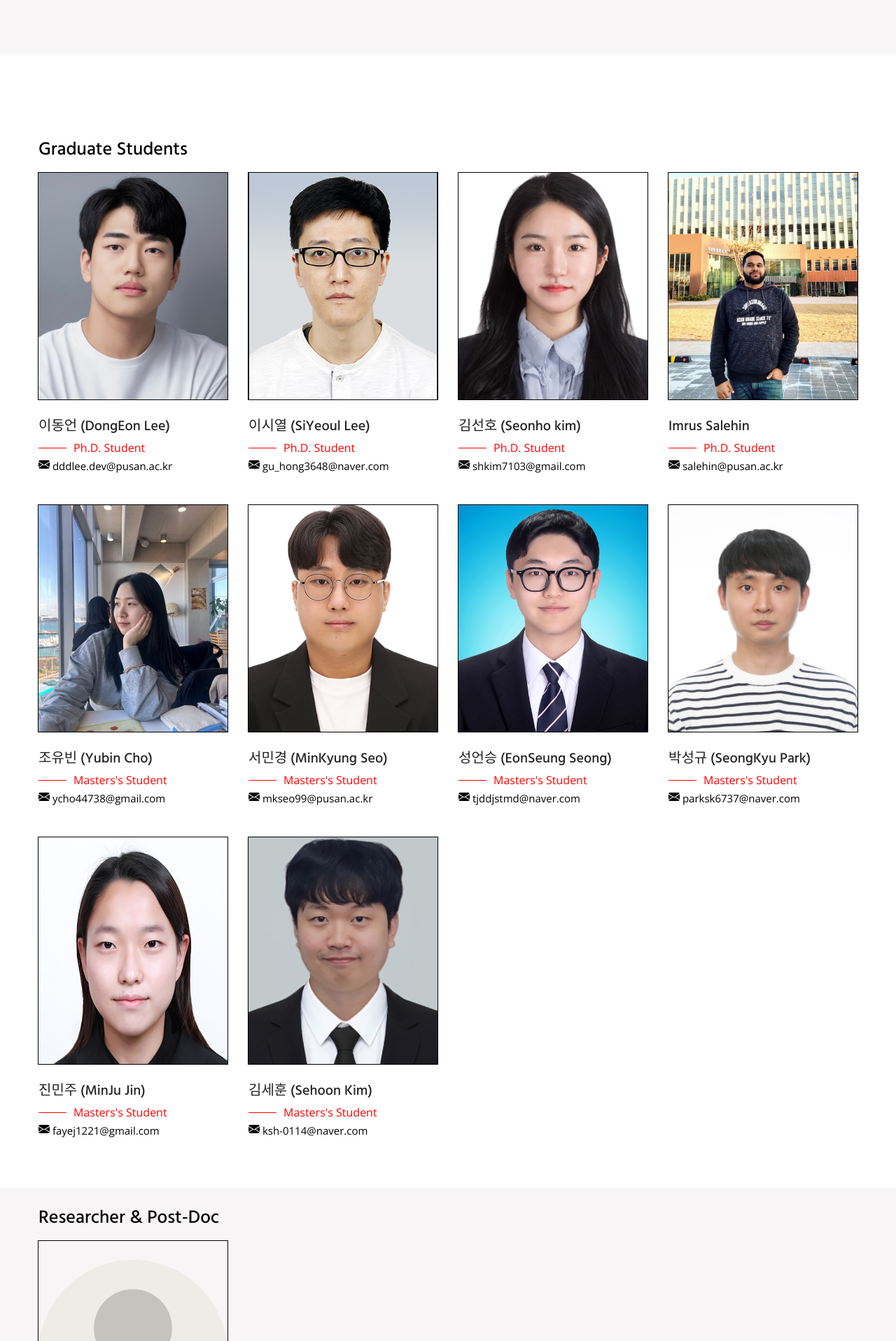
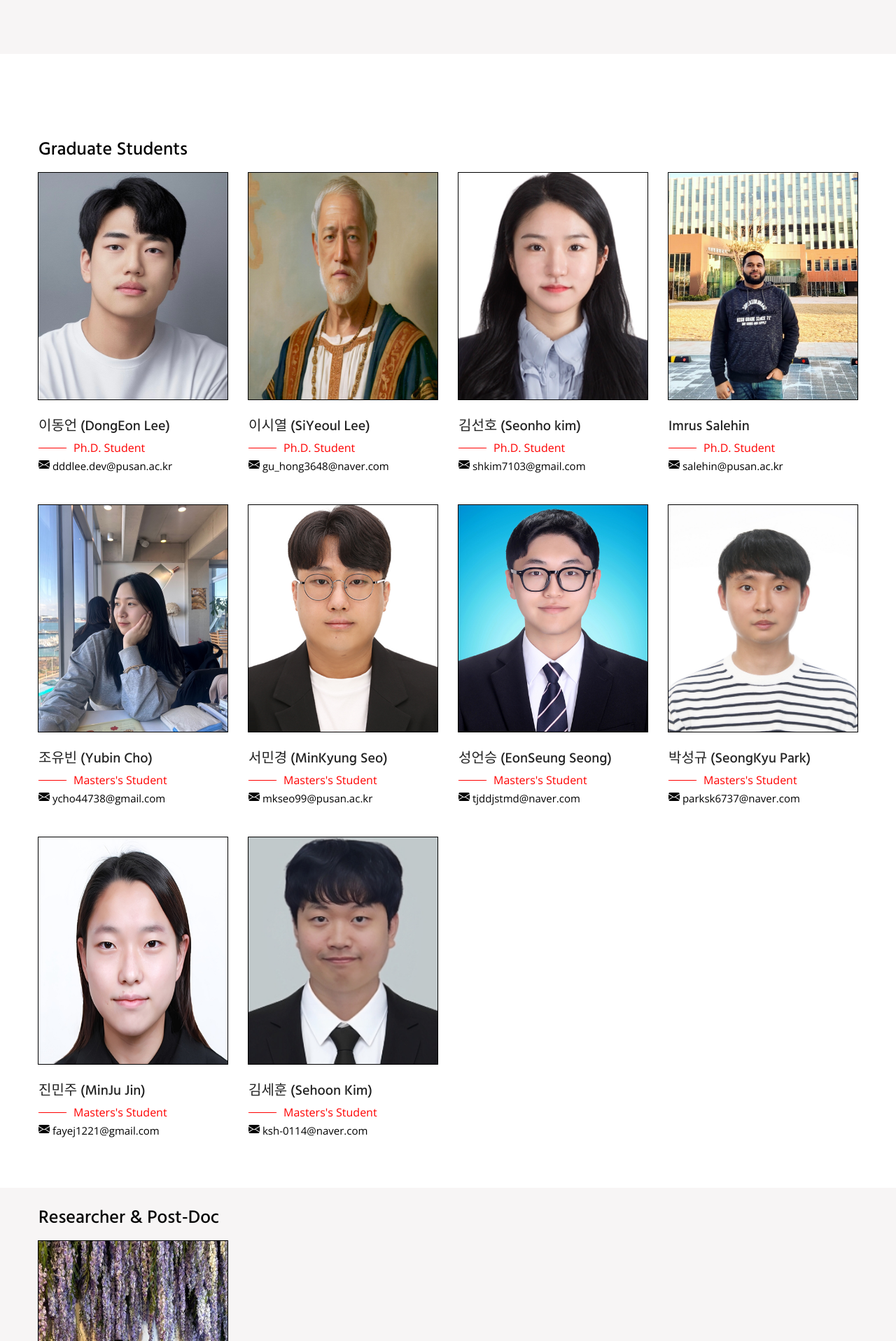
Before and after one commit to pnu-amilab/pnu-amilab.github.io, a Jekyll site: the page built from team.html, in a window 1280 px wide. Shown: the part 1101-3018 px from the top of the page at 70% size. Built offline with Jekyll 4.4.1, drawn with Linux system fonts in a browser that asks for light colours; some web fonts are replaced.

Commit message:
250905_시열_혜민쌤_프로필수정
250905_시열_혜민쌤_프로필수정

```diff
--- a/team.html
+++ b/team.html
@@ -93,7 +93,7 @@
                 <div class="col-lg-3 col-md-6 col-sm-12 team-column">
                     <div class="single-team-content inner-box">
                         <figure class="image-box">
-                            <img src="images/team/leesiyeoul.jpg" class="team-image"  alt="">
+                            <img src="images/team/sylee.png" class="team-image"  alt="">
                             <!-- <div class="overlay">
                                 <div class="wrapper">
                                     <a href="#"><i class="fa fa-facebook"></i></a>
@@ -379,7 +379,7 @@
                     <div class="col-lg-3 col-md-6 col-sm-12 team-column">
                         <div class="single-team-content inner-box">
                             <figure class="image-box">
-                                <img src="images/team/user.png" class="team-image" alt="">
+                                <img src="images/team/hyemin.jpeg" class="team-image" alt="">
 
                             </figure>
 
```
Also changed, not shown: images/team/hyemin.jpeg (added), images/team/sylee.png (added).
